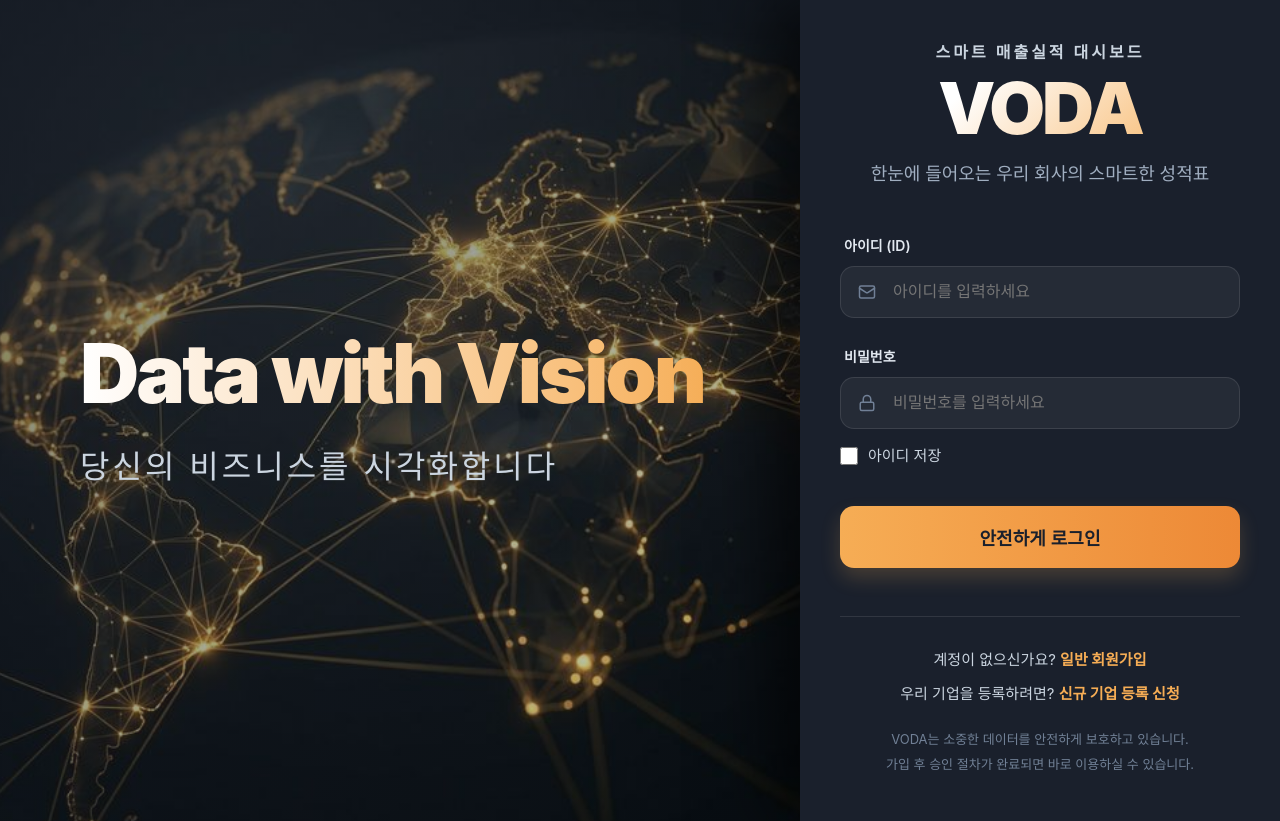
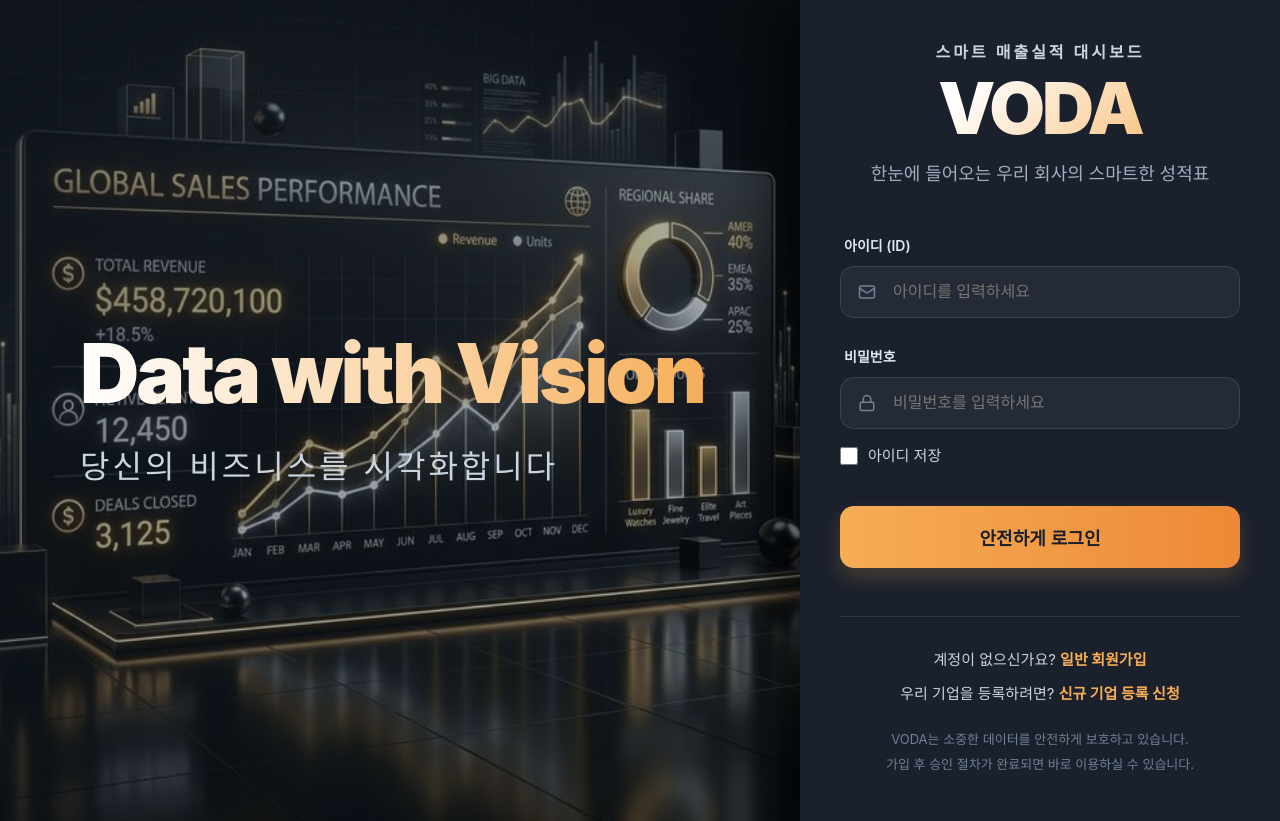
Before and after one commit to emasterdrs/sales-dashboard-v3, a React (Vite) app: page /login in a window 1280 px wide. Built offline with nearby package versions, Linux system fonts and the light colour scheme.

Commit message:
design: final brand visual selection (metric dashboard)

```diff
--- a/src/pages/Auth/LoginPage.tsx
+++ b/src/pages/Auth/LoginPage.tsx
@@ -80,7 +80,7 @@ const LoginPage: React.FC = () => {
             <div className={styles.imageSection}>
                 <div className={styles.overlay}></div>
                 <img
-                    src="/voda-brand-v2.png"
+                    src="/voda-brand-v1.png"
                     alt="VODA Brand Visual"
                 />
                 <div className={styles.imageContent}>
```
Also changed, not shown: public/voda-brand-v4.png (added).
